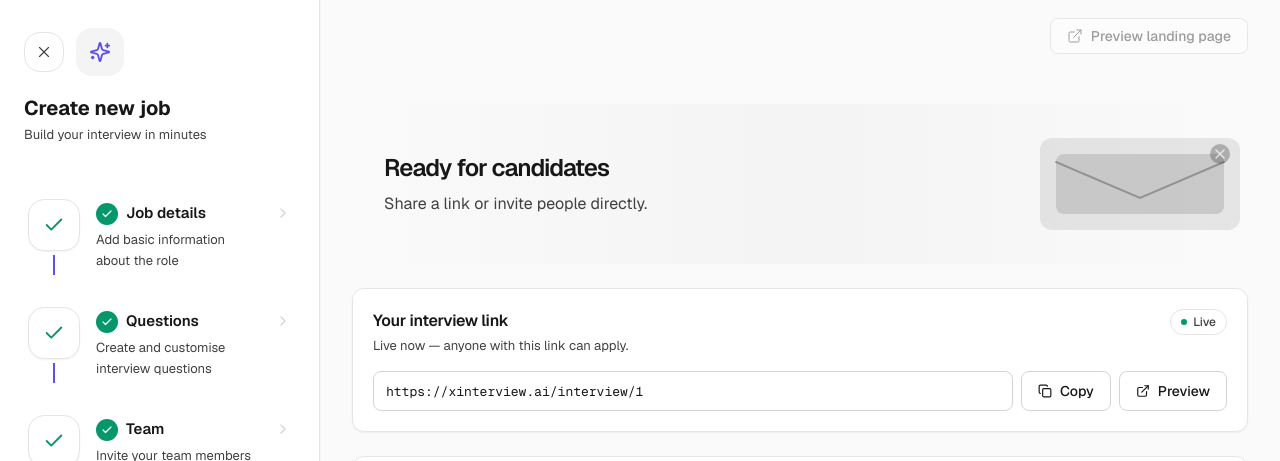
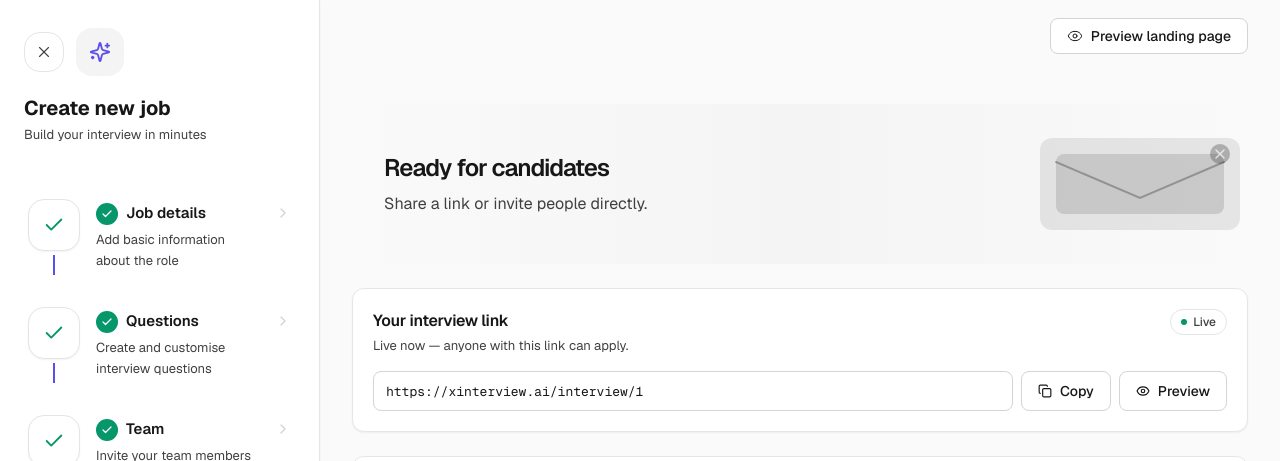
Before and after one commit to 3foxagency-hash/xinterview-ai-foundation-admin, a Next.js app: page /jobs/1/edit/invite in a window 1280 px wide. Shown: the top 461 px of the page. Built offline with nearby package versions, Linux system fonts and the light colour scheme.

Commit message:
Update preview to use in-app modal

```diff
--- a/app/jobs/[id]/edit/invite/page.tsx
+++ b/app/jobs/[id]/edit/invite/page.tsx
@@ -5,7 +5,7 @@ import { useRouter, useParams } from 'next/navigation';
 import {
   Check,
   Copy,
-  ExternalLink,
+  Eye,
   Plus,
   X,
   Upload,
@@ -27,6 +27,7 @@ import { inviteRowSchema } from '@/lib/validation/job';
 import { track } from '@/lib/utils/analytics';
 import { toast } from 'sonner';
 import { Input } from '@/components/ui/input';
+import { CandidatePreviewDialog } from '@/components/wizard/candidate-preview-dialog';
 
 type InviteRow = {
   id: string;
@@ -57,6 +58,7 @@ export default function InvitePage() {
   const [bulkResult, setBulkResult] = React.useState<BulkInviteResult | null>(null);
   const [finishing, setFinishing] = React.useState(false);
   const [copied, setCopied] = React.useState(false);
+  const [previewOpen, setPreviewOpen] = React.useState(false);
   const fileInputRef = React.useRef<HTMLInputElement>(null);
 
   React.useEffect(() => {
@@ -250,25 +252,15 @@ export default function InvitePage() {
               {copied ? <Check size={14} className="text-success" /> : <Copy size={14} />}
               {copied ? 'Copied' : 'Copy'}
             </button>
-            {linkReady ? (
-              <a
-                href={candidateUrl}
-                target="_blank"
-                rel="noopener noreferrer"
-                className="inline-flex h-10 items-center gap-2 rounded-md border border-border-strong px-4 text-button text-heading transition-colors hover:bg-card-hover"
-              >
-                <ExternalLink size={14} />
-                Preview
-              </a>
-            ) : (
-              <span
-                aria-disabled="true"
-                className="inline-flex h-10 cursor-not-allowed items-center gap-2 rounded-md border border-border-strong px-4 text-button text-muted opacity-50"
-              >
-                <ExternalLink size={14} />
-                Preview
-              </span>
-            )}
+            <button
+              type="button"
+              onClick={() => setPreviewOpen(true)}
+              disabled={!linkReady}
+              className="inline-flex h-10 items-center gap-2 rounded-md border border-border-strong px-4 text-button text-heading transition-colors hover:bg-card-hover disabled:pointer-events-none disabled:opacity-50"
+            >
+              <Eye size={14} />
+              Preview
+            </button>
           </div>
         </div>
       </section>
@@ -506,6 +498,8 @@ export default function InvitePage() {
         nextLabel="Finish"
         nextLoading={finishing}
       />
+
+      <CandidatePreviewDialog open={previewOpen} onOpenChange={setPreviewOpen} jobTitle={job?.title} />
     </div>
   );
 }
--- /dev/null
+++ b/components/wizard/candidate-preview-dialog.tsx
@@ -0,0 +1,43 @@
+'use client';
+
+import * as React from 'react';
+import {
+  Dialog,
+  DialogContent,
+  DialogHeader,
+  DialogTitle,
+  DialogDescription,
+} from '@/components/ui/dialog';
+import { CandidatePreviewPanel } from '@/components/wizard/candidate-preview-panel';
+import { useWizard } from '@/components/wizard/wizard-context';
+
+interface CandidatePreviewDialogProps {
+  open: boolean;
+  onOpenChange: (open: boolean) => void;
+  jobTitle?: string;
+}
+
+export function CandidatePreviewDialog({
+  open,
+  onOpenChange,
+  jobTitle,
+}: CandidatePreviewDialogProps) {
+  const { job } = useWizard();
+  const title = jobTitle ?? job?.title ?? 'Interview';
+
+  return (
+    <Dialog open={open} onOpenChange={onOpenChange}>
+      <DialogContent className="max-w-[440px] gap-0 overflow-hidden p-0 sm:max-w-[440px]">
+        <DialogHeader className="border-b border-border px-5 py-4">
+          <DialogTitle className="text-h3">Candidate preview</DialogTitle>
+          <DialogDescription className="text-body-sm">
+            This is exactly what candidates see when they open your interview link.
+          </DialogDescription>
+        </DialogHeader>
+        <div className="h-[560px] overflow-hidden">
+          <CandidatePreviewPanel jobTitle={title} />
+        </div>
+      </DialogContent>
+    </Dialog>
+  );
+}
--- a/components/wizard/top-bar.tsx
+++ b/components/wizard/top-bar.tsx
@@ -1,7 +1,7 @@
 'use client';
 
 import * as React from 'react';
-import { CheckCircle, ExternalLink, Loader2, AlertCircle } from 'lucide-react';
+import { CircleCheck as CheckCircle, Loader as Loader2, CircleAlert as AlertCircle, Eye } from 'lucide-react';
 import { useWizard, type SaveState } from './wizard-context';
 import {
   Tooltip,
@@ -9,6 +9,7 @@ import {
   TooltipContent,
   TooltipProvider,
 } from '@/components/ui/tooltip';
+import { CandidatePreviewDialog } from './candidate-preview-dialog';
 
 function SaveIndicator({ state, onRetry }: { state: SaveState; onRetry: () => void }) {
   if (state === 'saving') {
@@ -50,8 +51,8 @@ function SaveIndicator({ state, onRetry }: { state: SaveState; onRetry: () => vo
 }
 
 export function TopBar() {
-  const { job, saveState, retrySave } = useWizard();
-  const candidateUrl = job?.candidateUrl;
+  const { job, saveState, retrySave, hasJob } = useWizard();
+  const [previewOpen, setPreviewOpen] = React.useState(false);
 
   return (
     <header
@@ -60,16 +61,15 @@ export function TopBar() {
     >
       <SaveIndicator state={saveState} onRetry={retrySave} />
 
-      {candidateUrl ? (
-        <a
-          href={candidateUrl}
-          target="_blank"
-          rel="noopener noreferrer"
+      {hasJob ? (
+        <button
+          type="button"
+          onClick={() => setPreviewOpen(true)}
           className="inline-flex h-9 items-center gap-2 rounded-md border border-border-strong bg-surface px-4 text-button text-heading transition-colors hover:bg-card-hover"
         >
-          <ExternalLink size={16} strokeWidth={1.5} />
+          <Eye size={16} strokeWidth={1.5} />
           <span className="hidden sm:inline">Preview landing page</span>
-        </a>
+        </button>
       ) : (
         <TooltipProvider delayDuration={300}>
           <Tooltip>
@@ -80,7 +80,7 @@ export function TopBar() {
                 aria-label="Preview landing page (disabled until job is created)"
                 className="inline-flex h-9 cursor-not-allowed items-center gap-2 rounded-md border border-border-strong bg-surface px-4 text-button text-muted opacity-50"
               >
-                <ExternalLink size={16} strokeWidth={1.5} />
+                <Eye size={16} strokeWidth={1.5} />
                 <span className="hidden sm:inline">Preview landing page</span>
               </button>
             </TooltipTrigger>
@@ -90,6 +90,8 @@ export function TopBar() {
           </Tooltip>
         </TooltipProvider>
       )}
+
+      <CandidatePreviewDialog open={previewOpen} onOpenChange={setPreviewOpen} />
     </header>
   );
 }
```
